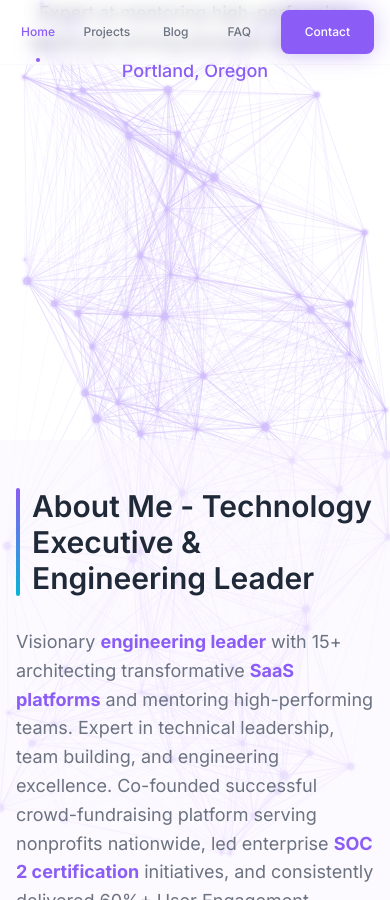
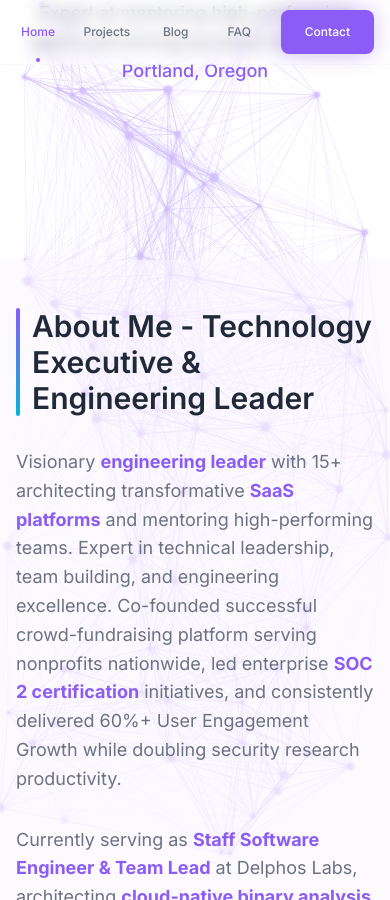
Before and after one commit to egeste/egeste.github.io, a Jekyll site: the page built from index.md, in a window 390 px wide and 900 px high, scrolled down 345 px. Built offline with Jekyll 4.4.1, drawn with Linux system fonts in a browser that asks for light colours.

Commit message:
shorter header

```diff
--- a/assets/css/style.scss
+++ b/assets/css/style.scss
@@ -1024,7 +1024,7 @@
   .fullwidth-section { padding: var(--space-12) 0; }
   .section-container { padding: 0 var(--space-4); }
 
-  .hero-section { min-height: 80vh; }
+  .hero-section { min-height: 60vh; }
   .hero { padding: var(--space-6); }
   .hero-name { font-size: var(--text-3xl); }
   .hero-title { font-size: var(--text-xl); }
```
